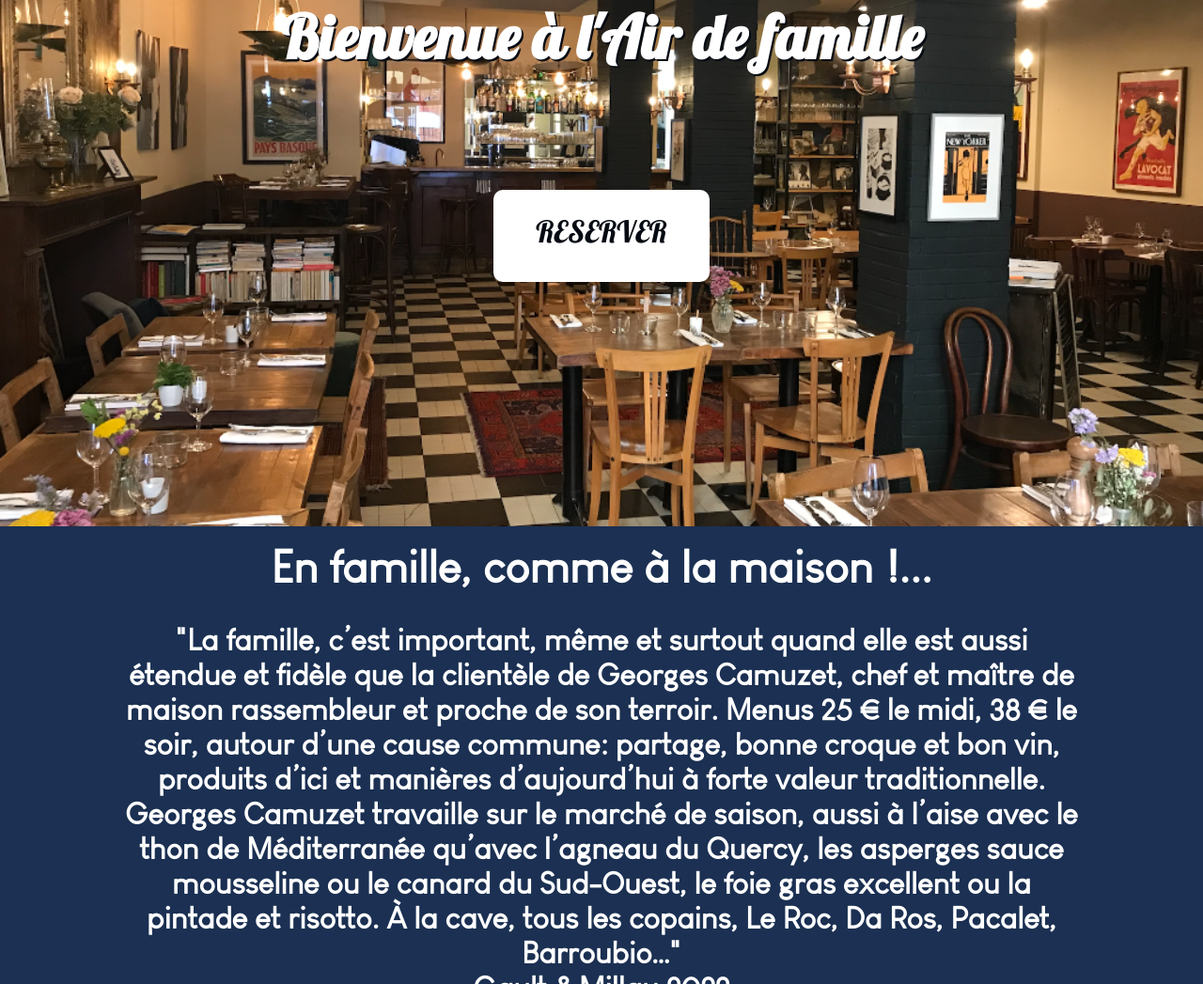
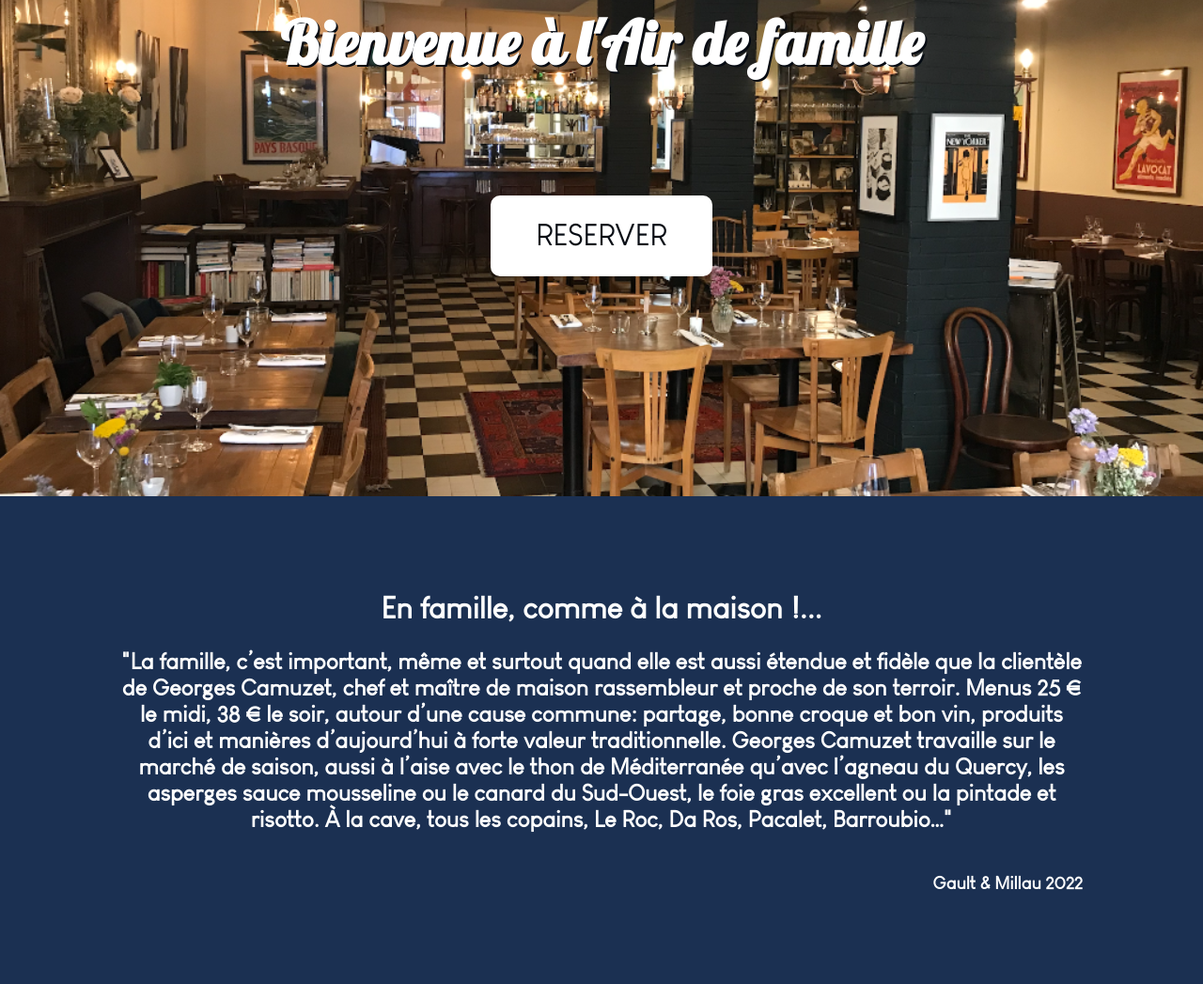
Before and after one commit to juleau14/DjangoApp-Restaurant, a Django app: page /home/ in a window 1280 px wide. Shown: the part 272-1319 px from the top of the page at 94% size. Run offline with Django 3.2, Linux system fonts and the light colour scheme.

Commit message:
modif home design

```diff
--- a/website/static/website/style_home.css
+++ b/website/static/website/style_home.css
@@ -211,6 +211,11 @@ a {
 }
 
 
+.open_phone_nav:hover {
+    opacity: 0.7;
+}
+
+
 .phone_nav {
     position: fixed;
 
@@ -312,6 +317,7 @@ a {
 
     .scroll_progress_bar {
         margin-top: 0;
+        background-color: #060b13;
     }
 }
 
@@ -330,15 +336,19 @@ a {
     animation-name:slideup;
     animation-duration:1s;
     font-family:lobster_font;
-    color:#fff;
+    color: #fff;
     text-shadow: 2px 2px 0 #060b13;
     font-size:4em;
     width: 100%;
 }
 
 .reservation_button {
-    font-family: lobster_font;
+    font-family: main_font;
     font-size: 2em;
+
+    display: flex;
+    justify-content: center;
+    align-items: center;
 
     background-color: white;
     color: #060b13;
@@ -347,20 +357,18 @@ a {
     margin-top: 10vh;
 
     width: 18vw;
+    height: 10vh;
     min-width: 150px;
-    padding: 3vh 0;
     min-height: 50px;
 
     border-radius: 10px;
+    border: solid white 3px;
 
     transition-duration: 0s;
 }
 
 .reservation_button:hover {
-    border-right: solid #060b13 5px;
-    border-bottom: solid #060b13 5px;
-
-    margin-top: calc(10vh - 5px);
+    font-weight: bolder;
 }
 
 /* RESPONSIVE */
@@ -371,6 +379,8 @@ a {
 
     .welcome_text {
         width: 50%;
+        color: #060b13;
+        text-shadow: 2px 2px 0 white;
     }
 
     .reservation_button {
@@ -397,13 +407,13 @@ a {
     .reservation_button {
         background-color: #060b13;
         color: white;
+        border-color: #060b13;
 
         width: 30vw;
     }
 
     .reservation_button:hover {
-        border-right: solid gray 5px;
-        border-bottom: solid grey 5px;
+        font-weight: bolder;
     }
 }
 
@@ -417,27 +427,36 @@ a {
 
 /* HOME TEXT  */
 .home_text_div{
+    display: flex;
+    flex-direction: column;
+    justify-content: center;
+
     background-color:#1b3052;
-    width:100%;
     text-align:center;
-    margin:0
+}
+
+.home_text_content {
+    margin:  10vh 10%;
 }
 
 .home_text_title{
     font-family:main_font;
     font-weight:700;
-    font-size:3em;
-    padding-top:2vh;
+    font-size:2em;
     color: white;
 }
 
 .home_text_par{
     font-family:main_font;
     font-weight:700;
-    font-size:2em;
+    font-size:1.5em;
     color:white;
-    padding-bottom:3vh;
-    margin:0 10%
+}
+
+.home_text_signature {
+    font-family: main_font;
+    color: white;
+    float: right;
 }
 
 
--- a/website/templates/website/home.html
+++ b/website/templates/website/home.html
@@ -45,6 +45,7 @@
 		<div class="low_content">
 
 			<div class="home_text_div">
+				<div class="home_text_content">
 					<h1 class="home_text_title">En famille, comme à la maison !...</h1>
 					<p class="home_text_par">
 						"La famille, c’est important, même et surtout quand elle
@@ -58,9 +59,10 @@
 						qu’avec l’agneau du Quercy, les asperges sauce mousseline
 						ou le canard du Sud-Ouest, le foie gras excellent ou la
 						pintade et risotto. À la cave, tous les copains, Le Roc,
-					Da Ros, Pacalet, Barroubio…"<br>
-					Gault & Millau 2022
+						Da Ros, Pacalet, Barroubio…"
 					</p>
+					<h3 class="home_text_signature">Gault & Millau 2022</h3>
+				</div>
 			</div>
 
 			<div class="poivrons_div">
```
Lines whose indentation alone changed are shown as unchanged.
